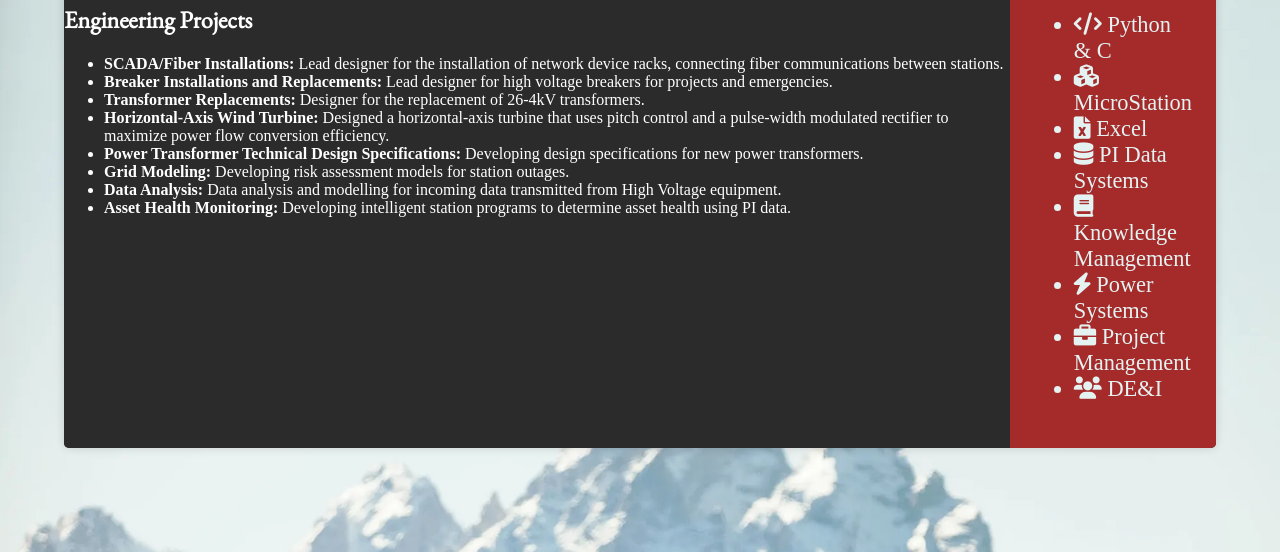
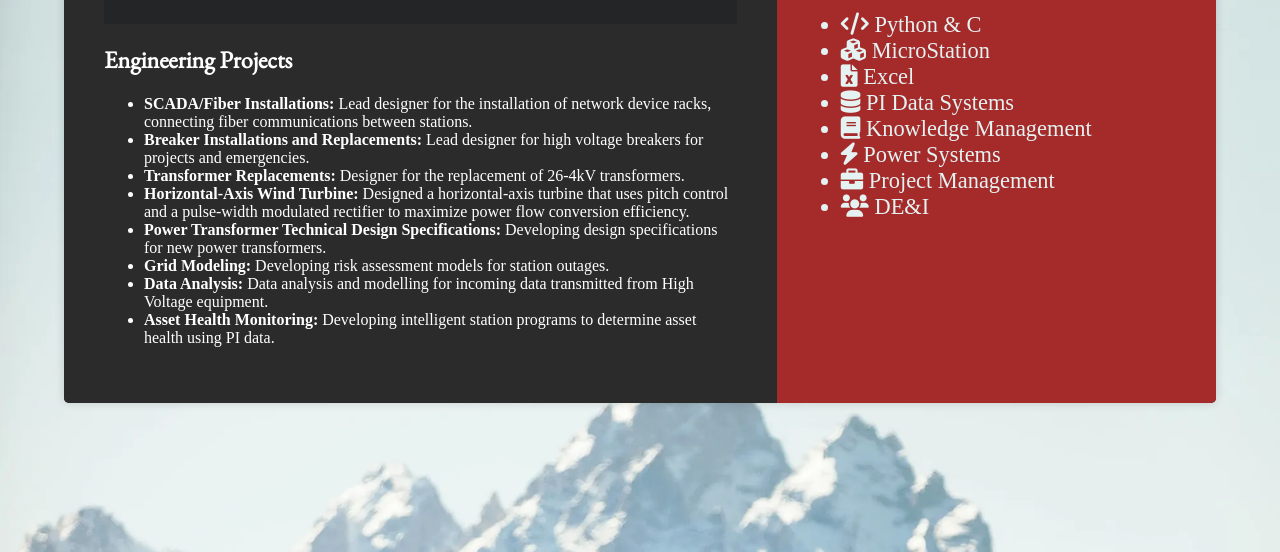
Before and after one commit to NJIT-WIS/midterm-portfolio-Tbyrne22, a website: page docs/project-page.html in a window 1280 px wide. Shown: the part 248-800 px from the top of the page. Drawn offline with nearby package versions, Linux system fonts and the light colour scheme.

Commit message:
main content section is golden ratio, closes #30

```diff
--- a/docs/css/main.css
+++ b/docs/css/main.css
@@ -258,6 +258,13 @@ a.pill-link:hover {
     font-size: clamp(1rem, 5vh, 1.4rem);
 }
 
+.main-content {
+    flex: 1.618;
+    /* Take up the golden ratio of the available space */
+    padding: var(--section-spacing);
+    /* Add padding around the main content */
+}
+
 
 
 
```
